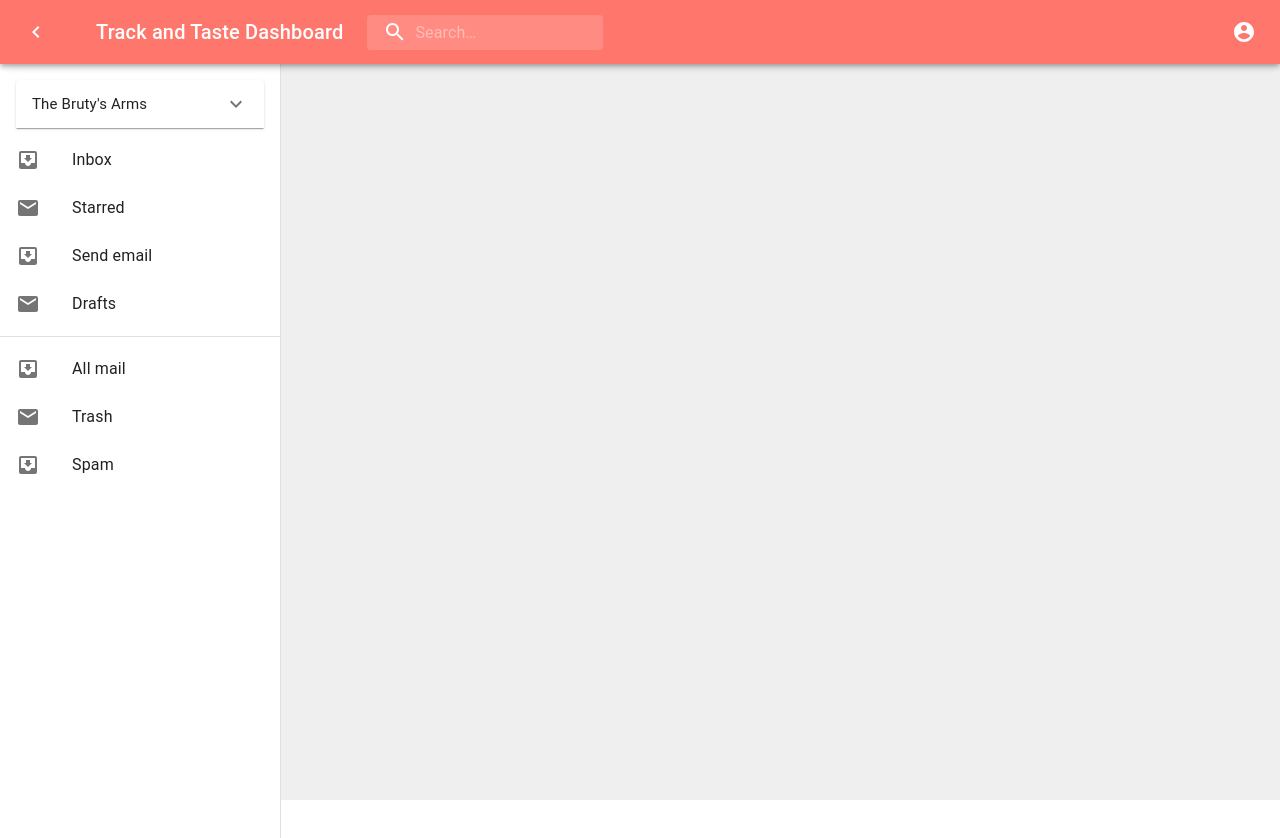
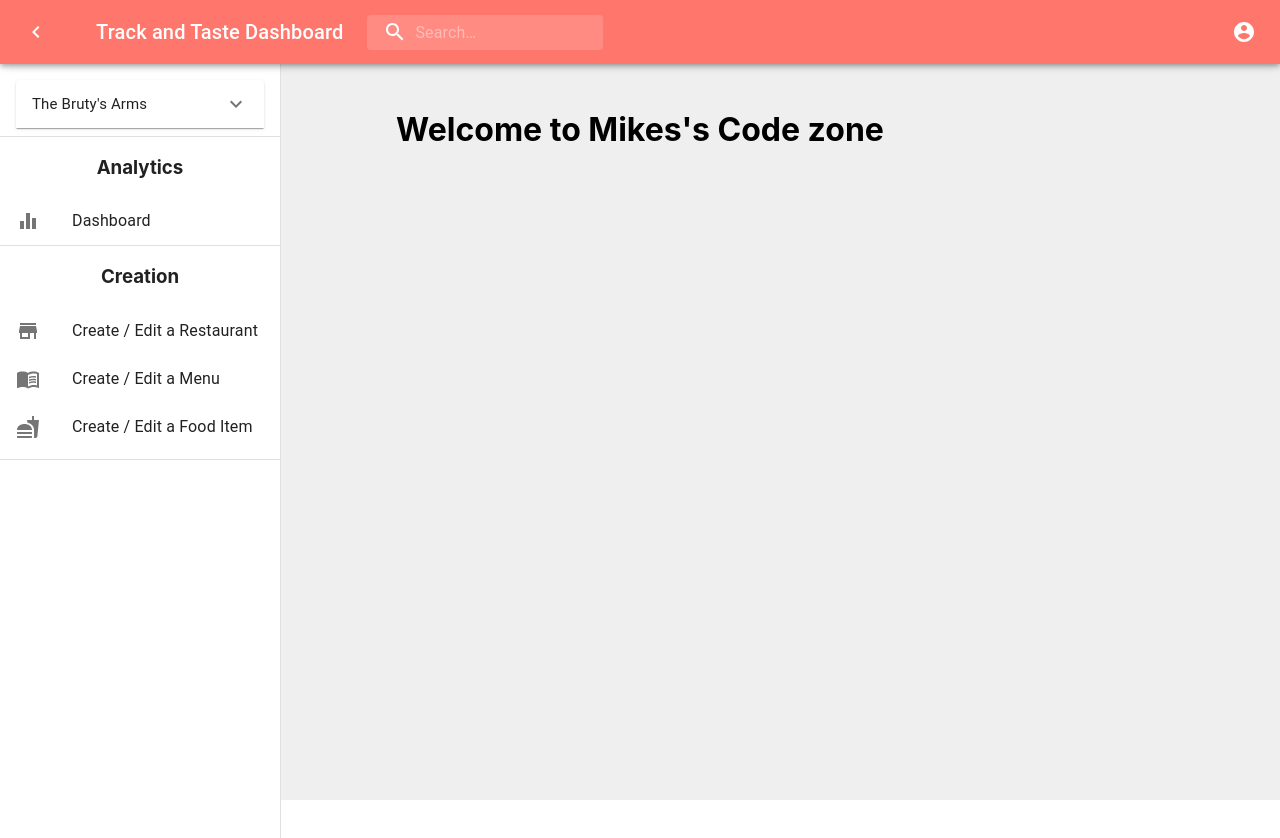
Before and after one commit to mbruty/COMP2003-2020-O, a React (Create React App) app in the folder website/: page /menu-builder in a window 1280 px wide. Both pictures are taken after a click on the button 36 px from the left and 32 px from the top of the page. Shown: the top 838 px of the page. Built offline with nearby package versions, Linux system fonts and the light colour scheme; what apollo-upload-client would draw is missing.

Commit message:
Created routes and boilerplate for what the webdev team is working on

```diff
--- a/website/src/App.tsx
+++ b/website/src/App.tsx
@@ -8,11 +8,15 @@ import Home from "./Home";
 import LogIn from "./onboarding/LogIn";
 import DragNDrop from "./file-upload/DragNDrop";
 import { Observer } from "./dashboard/WidgetObserver";
+import RestaurantBuilder from "./restaurant-builder/RestaurantBuilder";
+import MenuBuilder from "./menu-builder/MenuBilder";
+import ItemBuilder from "./item-builder/ItemBuilder";
 
 const dummyData = [
   { id: 1, name: "The Bruty's Arms" },
   { id: 2, name: "The Royal Davies" },
   { id: 3, name: "The Lakin's Head" },
+  { id: 4, name: "Denman's Diner" },
 ];
 
 function App() {
@@ -57,6 +61,7 @@ function App() {
         className="app"
         style={{ backgroundColor: theme.palette.background.default }}
       >
+        <BrowserRouter>
           <Nav
             colour={prefersDarkMode ? "#333333" : theme.palette.primary.light}
             selectedRestaurant={selectedRestaurant}
@@ -64,7 +69,6 @@ function App() {
             restaurants={dummyData}
           />
           <main>
-            <BrowserRouter>
             <Switch>
               <Route
                 exact
@@ -81,9 +85,24 @@ function App() {
                 path="/upload"
                 render={() => <DragNDrop foodID={1} />}
               />
+              <Route
+                exact
+                path="/restaurant-builder"
+                render={() => <RestaurantBuilder />}
+              />
+              <Route
+                exact
+                path="/menu-builder"
+                render={() => <MenuBuilder />}
+              />
+              <Route
+                exact
+                path="/item-builder"
+                render={() => <ItemBuilder />}
+              />
             </Switch>
+          </main>
         </BrowserRouter>
-          </main>
       </div>
     </ThemeProvider>
   );
--- /dev/null
+++ b/website/src/item-builder/ItemBuilder.tsx
@@ -0,0 +1,13 @@
+import React from "react";
+
+interface Props {}
+
+const ItemBuilder: React.FC<Props> = () => {
+  return (
+    <div className="content">
+      <h1>Welcome to Alex's Code zone</h1>
+    </div>
+  );
+};
+
+export default ItemBuilder;
--- /dev/null
+++ b/website/src/menu-builder/MenuBilder.tsx
@@ -0,0 +1,13 @@
+import React from "react";
+
+interface Props {}
+
+const MenuBuilder: React.FC<Props> = () => {
+  return (
+    <div className="content">
+      <h1>Welcome to Mikes's Code zone</h1>
+    </div>
+  );
+};
+
+export default MenuBuilder;
--- a/website/src/nav/Nav.tsx
+++ b/website/src/nav/Nav.tsx
@@ -1,29 +1,44 @@
-import React from 'react';
-import clsx from 'clsx';
-import { createStyles, makeStyles, useTheme, Theme, fade } from '@material-ui/core/styles';
-import Drawer from '@material-ui/core/Drawer';
-import AppBar from '@material-ui/core/AppBar';
-import Toolbar from '@material-ui/core/Toolbar';
-import List from '@material-ui/core/List';
-import Typography from '@material-ui/core/Typography';
-import Divider from '@material-ui/core/Divider';
-import IconButton from '@material-ui/core/IconButton';
-import MenuIcon from '@material-ui/icons/Menu';
-import ChevronLeftIcon from '@material-ui/icons/ChevronLeft';
+import React from "react";
+import clsx from "clsx";
+import {
+  createStyles,
+  makeStyles,
+  useTheme,
+  Theme,
+  fade,
+} from "@material-ui/core/styles";
+import Drawer from "@material-ui/core/Drawer";
+import AppBar from "@material-ui/core/AppBar";
+import Toolbar from "@material-ui/core/Toolbar";
+import List from "@material-ui/core/List";
+import Typography from "@material-ui/core/Typography";
+import Divider from "@material-ui/core/Divider";
+import IconButton from "@material-ui/core/IconButton";
+import MenuIcon from "@material-ui/icons/Menu";
+import ChevronLeftIcon from "@material-ui/icons/ChevronLeft";
 import SearchIcon from "@material-ui/icons/Search";
-import ListItem from '@material-ui/core/ListItem';
-import ListItemIcon from '@material-ui/core/ListItemIcon';
-import ListItemText from '@material-ui/core/ListItemText';
-import InboxIcon from '@material-ui/icons/MoveToInbox';
-import MailIcon from '@material-ui/icons/Mail';
-import { Badge, Button, InputBase, Menu, MenuItem } from '@material-ui/core';
+import ListItem from "@material-ui/core/ListItem";
+import ListItemIcon from "@material-ui/core/ListItemIcon";
+import ListItemText from "@material-ui/core/ListItemText";
+import InboxIcon from "@material-ui/icons/MoveToInbox";
+import MailIcon from "@material-ui/icons/Mail";
+import { Badge, Button, InputBase, Menu, MenuItem } from "@material-ui/core";
 import MoreIcon from "@material-ui/icons/MoreVert";
 import NotificationsIcon from "@material-ui/icons/Notifications";
-import { AccountCircle } from '@material-ui/icons';
-import Accordion from '@material-ui/core/Accordion';
-import AccordionSummary from '@material-ui/core/AccordionSummary';
-import AccordionDetails from '@material-ui/core/AccordionDetails';
-import ExpandMoreIcon from '@material-ui/icons/ExpandMore';
+import {
+  AccountCircle,
+  Equalizer,
+  Fastfood,
+  MenuBook,
+  Store,
+} from "@material-ui/icons";
+import Accordion from "@material-ui/core/Accordion";
+import AccordionSummary from "@material-ui/core/AccordionSummary";
+import AccordionDetails from "@material-ui/core/AccordionDetails";
+import ExpandMoreIcon from "@material-ui/icons/ExpandMore";
+import { FontAwesomeIcon } from "@fortawesome/react-fontawesome";
+import { faBuilding } from "@fortawesome/free-solid-svg-icons";
+import { useHistory } from "react-router";
 
 const drawerWidth = 280;
 
@@ -43,35 +58,35 @@ const useStyles = makeStyles((theme: Theme) =>
       marginRight: 36,
     },
     hide: {
-      display: 'none',
+      display: "none",
     },
     drawer: {
       width: drawerWidth,
       flexShrink: 0,
-      whiteSpace: 'nowrap',
+      whiteSpace: "nowrap",
     },
     drawerOpen: {
       width: drawerWidth,
-      transition: theme.transitions.create('width', {
+      transition: theme.transitions.create("width", {
         easing: theme.transitions.easing.sharp,
         duration: theme.transitions.duration.enteringScreen,
       }),
     },
     drawerClose: {
-      transition: theme.transitions.create('width', {
+      transition: theme.transitions.create("width", {
         easing: theme.transitions.easing.sharp,
         duration: theme.transitions.duration.leavingScreen,
       }),
-      overflowX: 'hidden',
+      overflowX: "hidden",
       width: theme.spacing(7) + 1,
-      [theme.breakpoints.up('sm')]: {
+      [theme.breakpoints.up("sm")]: {
         width: theme.spacing(8) + 1,
       },
     },
     toolbar: {
-      display: 'flex',
-      alignItems: 'center',
-      justifyContent: 'flex-end',
+      display: "flex",
+      alignItems: "center",
+      justifyContent: "flex-end",
       padding: theme.spacing(0, 1),
       // necessary for content to be below app bar
       ...theme.mixins.toolbar,
@@ -134,10 +149,9 @@ const useStyles = makeStyles((theme: Theme) =>
       [theme.breakpoints.up("md")]: {
         display: "none",
       },
-    }
-  }),
+    },
+  })
 );
-
 
 interface Props {
   colour: string;
@@ -149,15 +163,17 @@ interface Props {
     id: number;
     name: string;
   };
-  setSelectedRestaurant: React.Dispatch<React.SetStateAction<{
-    id: number;
-    name: string;
-  }>>;
+  setSelectedRestaurant: React.Dispatch<
+    React.SetStateAction<{
+      id: number;
+      name: string;
+    }>
+  >;
 }
 
 export default function Nav(props: Props) {
+  const history = useHistory();
   const classes = useStyles();
-  const theme = useTheme();
   const [expanded, setExpanded] = React.useState<boolean>(false);
   const [open, setOpen] = React.useState(false);
 
@@ -249,12 +265,14 @@ export default function Nav(props: Props) {
     </Menu>
   );
 
-
   return (
     <div className={classes.grow}>
-      <AppBar style={{ backgroundColor: props.colour }} className={classes.appBar} >
+      <AppBar
+        style={{ backgroundColor: props.colour }}
+        className={classes.appBar}
+      >
         <Toolbar>
-          {window.location.pathname !== "/log-in" &&
+          {window.location.pathname !== "/log-in" && (
             <>
               <IconButton
                 color="inherit"
@@ -279,7 +297,7 @@ export default function Nav(props: Props) {
                 <ChevronLeftIcon />
               </IconButton>
             </>
-          }
+          )}
           <Typography className={classes.title} variant="h6" noWrap>
             Track and Taste Dashboard
           </Typography>
@@ -324,8 +342,7 @@ export default function Nav(props: Props) {
       </AppBar>
       {renderMobileMenu}
       {renderMenu}
-      {window.location.pathname !== "/log-in" &&
-
+      {window.location.pathname !== "/log-in" && (
         <Drawer
           id={open ? "drawer-open" : "drawer-closed"}
           variant="permanent"
@@ -340,56 +357,108 @@ export default function Nav(props: Props) {
             }),
           }}
         >
-
           <List>
-            <ListItem button onClick={() => {
-              if (!open) {
-                setOpen(true);
-                setExpanded(true)
-              }
-            }}>
-              {!open && <ListItemIcon><ExpandMoreIcon /></ListItemIcon>}
-              {open &&
-                <Accordion onChange={() => setExpanded(!expanded)} expanded={expanded} style={{ width: "100%" }} id="select-restaurant">
+            <ListItem
+              button
+              onClick={() => {
+                if (!open) {
+                  setOpen(true);
+                  setExpanded(true);
+                }
+              }}
+            >
+              {!open && (
+                <ListItemIcon>
+                  <ExpandMoreIcon />
+                </ListItemIcon>
+              )}
+              {open && (
+                <Accordion
+                  onChange={() => setExpanded(!expanded)}
+                  expanded={expanded}
+                  style={{ width: "100%" }}
+                  id="select-restaurant"
+                >
                   <AccordionSummary
                     expandIcon={<ExpandMoreIcon />}
                     aria-controls="panel1a-content"
                     id="panel1a-header"
                   >
-                    <Typography className={classes.heading}>{props.selectedRestaurant.name}</Typography>
+                    <Typography className={classes.heading}>
+                      {props.selectedRestaurant.name}
+                    </Typography>
                   </AccordionSummary>
                   <AccordionDetails>
-                    <div style={{ display: "flex", flexFlow: "column nowrap", width: "100%" }}>
+                    <div
+                      style={{
+                        display: "flex",
+                        flexFlow: "column nowrap",
+                        width: "100%",
+                      }}
+                    >
                       {props.restaurants.map((restaurant) => (
                         <div style={{ marginBottom: "5px" }}>
-                          <Button onClick={() => { props.setSelectedRestaurant(restaurant); setExpanded(false) }} style={{ width: "100%" }}>{restaurant.name}</Button>
+                          <Button
+                            onClick={() => {
+                              props.setSelectedRestaurant(restaurant);
+                              setExpanded(false);
+                            }}
+                            style={{ width: "100%" }}
+                          >
+                            {restaurant.name}
+                          </Button>
                           <Divider />
                         </div>
-
                       ))}
                     </div>
                   </AccordionDetails>
                 </Accordion>
-              }
+              )}
             </ListItem>
-            {['Inbox', 'Starred', 'Send email', 'Drafts'].map((text, index) => (
-              <ListItem button key={text}>
-                <ListItemIcon>{index % 2 === 0 ? <InboxIcon /> : <MailIcon />}</ListItemIcon>
-                <ListItemText primary={text} />
-              </ListItem>
-            ))}
+            <Divider />
+            <h3 className="nav">Analytics</h3>
+            <ListItem button key="Dashboard" onClick={() => history.push("/")}>
+              <ListItemIcon>
+                <Equalizer />
+              </ListItemIcon>
+              <ListItemText primary="Dashboard" />
+            </ListItem>
+            <Divider />
+            <h3 className="nav">Creation</h3>
+            <ListItem
+              button
+              key="Create / Edit a Restaurant"
+              onClick={() => history.push("/restaurant-builder")}
+            >
+              <ListItemIcon>
+                <Store />
+              </ListItemIcon>
+              <ListItemText primary="Create / Edit a Restaurant" />
+            </ListItem>
+            <ListItem
+              button
+              key="Create / Edit a Menu"
+              onClick={() => history.push("/menu-builder")}
+            >
+              <ListItemIcon>
+                <MenuBook />
+              </ListItemIcon>
+              <ListItemText primary="Create / Edit a Menu" />
+            </ListItem>
+            <ListItem
+              button
+              key="Create / Edit a Food Item"
+              onClick={() => history.push("/item-builder")}
+            >
+              <ListItemIcon>
+                <Fastfood />
+              </ListItemIcon>
+              <ListItemText primary="Create / Edit a Food Item" />
+            </ListItem>
           </List>
           <Divider />
-          <List>
-            {['All mail', 'Trash', 'Spam'].map((text, index) => (
-              <ListItem button key={text}>
-                <ListItemIcon>{index % 2 === 0 ? <InboxIcon /> : <MailIcon />}</ListItemIcon>
-                <ListItemText primary={text} />
-              </ListItem>
-            ))}
-          </List>
         </Drawer>
-      }
+      )}
     </div>
-  )
+  );
 }
--- /dev/null
+++ b/website/src/restaurant-builder/RestaurantBuilder.tsx
@@ -0,0 +1,13 @@
+import React from "react";
+
+interface Props {}
+
+const RestaurantBuilder: React.FC<Props> = () => {
+  return (
+    <div className="content">
+      <h1>Welcome to Reefs's Code zone</h1>
+    </div>
+  );
+};
+
+export default RestaurantBuilder;
--- a/website/src/styles/index.scss
+++ b/website/src/styles/index.scss
@@ -13,6 +13,15 @@
 #drawer-open > :first-child,
 #drawer-closed > :first-child {
   padding-top: 64px;
+}
+
+#drawer-closed h3.nav {
+  display: none;
+}
+
+h3.nav {
+  display: inherit;
+  text-align: center;
 }
 
 body {
@@ -79,3 +88,8 @@ main {
   padding: 15px;
   overflow: hidden;
 }
+
+h3.nav {
+  display: inherit;
+  text-align: center;
+}
```
Lines whose indentation alone changed are shown as unchanged.
